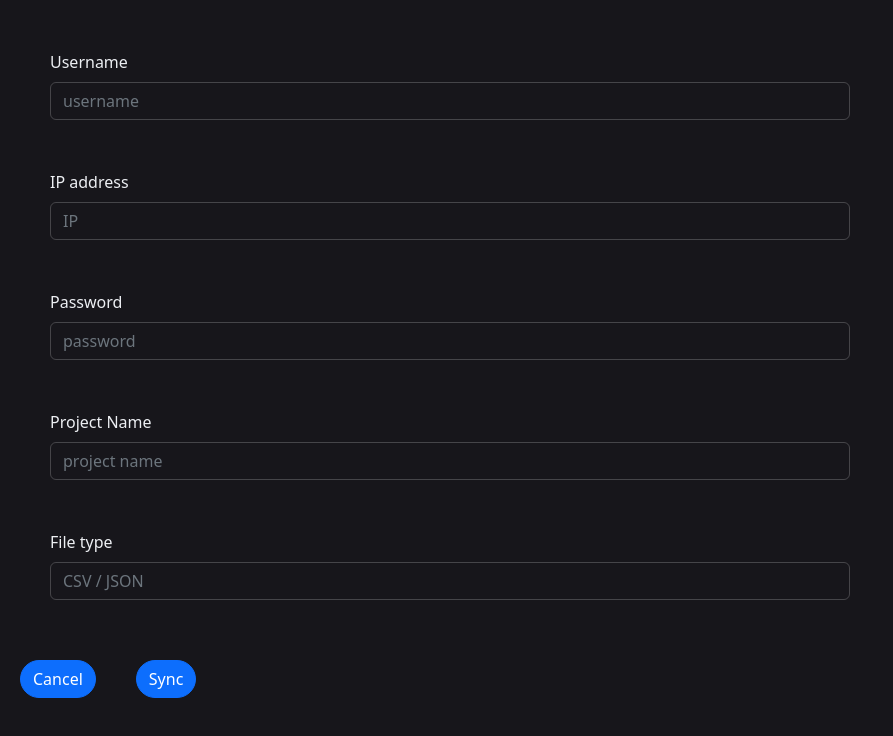
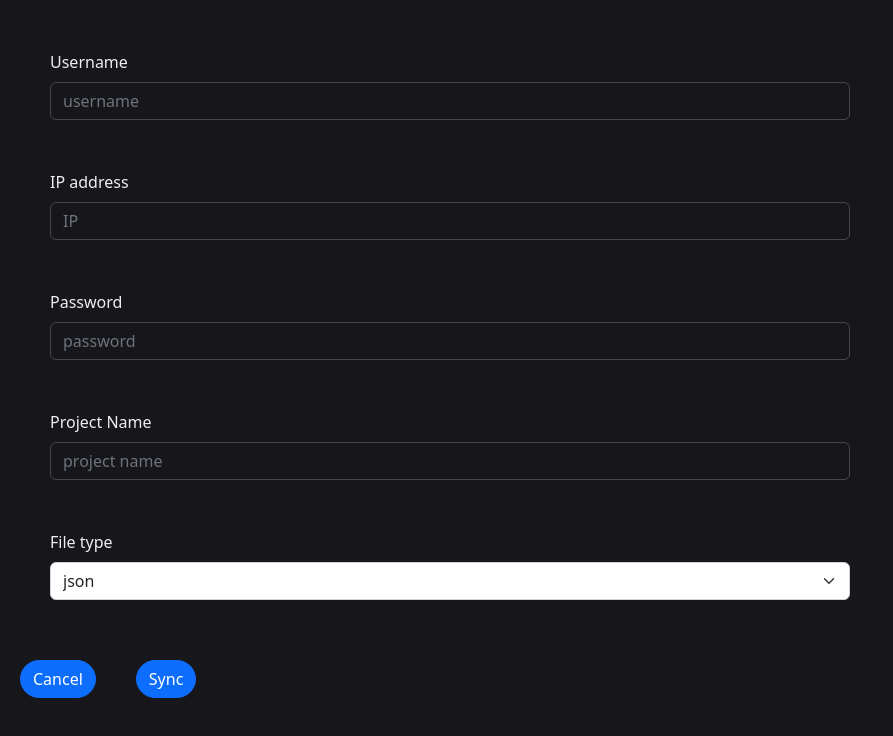
Before and after one commit to iarivas/CS4311_CANBusVisualizer_Team_6, a React (Create React App) app in the folder Front-End/: page /sync in a window 1280 px wide. Shown: the top 736 px of the page, without its empty margins (0-893 px from the left). Built offline with nearby package versions, Linux system fonts and the light colour scheme.

Commit message:
add dropdown file type

```diff
--- a/Front-End/src/sync/index.tsx
+++ b/Front-End/src/sync/index.tsx
@@ -74,7 +74,7 @@ function Sync() {
                     <Form.Group className='mb-3'>
                         <Form.Label>Project Name</Form.Label>
                         <Form.Control
-                            type='text'
+
                             name='projectName'
                             placeholder='project name'
                             value={syncValues.projectName}
@@ -86,15 +86,19 @@ function Sync() {
 
                     <Form.Group className='mb-3'>
                         <Form.Label>File type</Form.Label>
-                        <Form.Control
-                            type='text'
+                        <Form.Select
+
                             name='fileType'
                             placeholder='CSV / JSON'
                             value={syncValues.fileType}
                             onChange={(e)=>setSyncValues({...syncValues, fileType: e.target.value})}
                             required
 
-                        />
+                        >
+                        <option value='json'> json </option>
+                        <option value='csv'> csv </option>
+
+                        </Form.Select>
 
                     </Form.Group>
 
```
